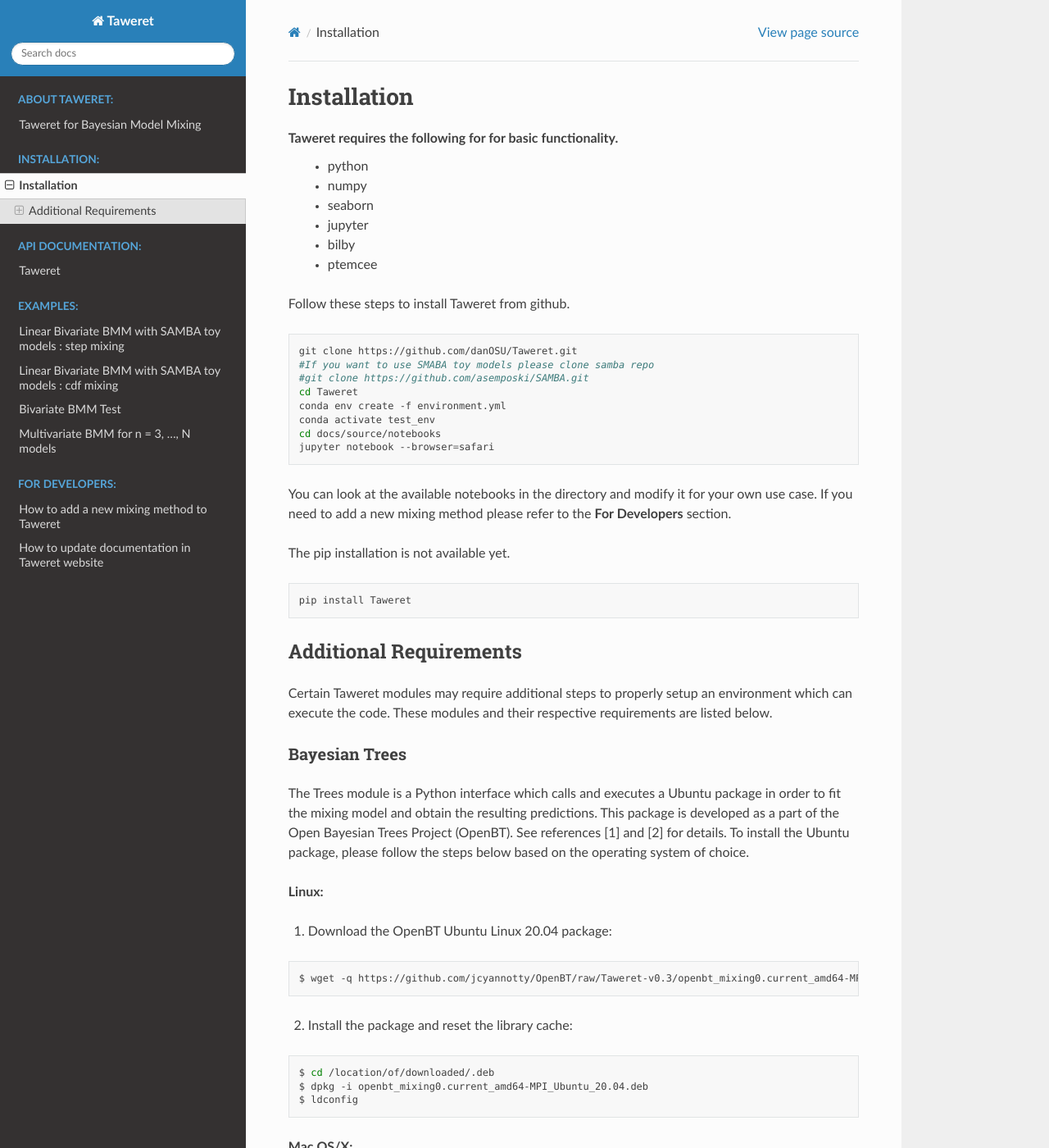
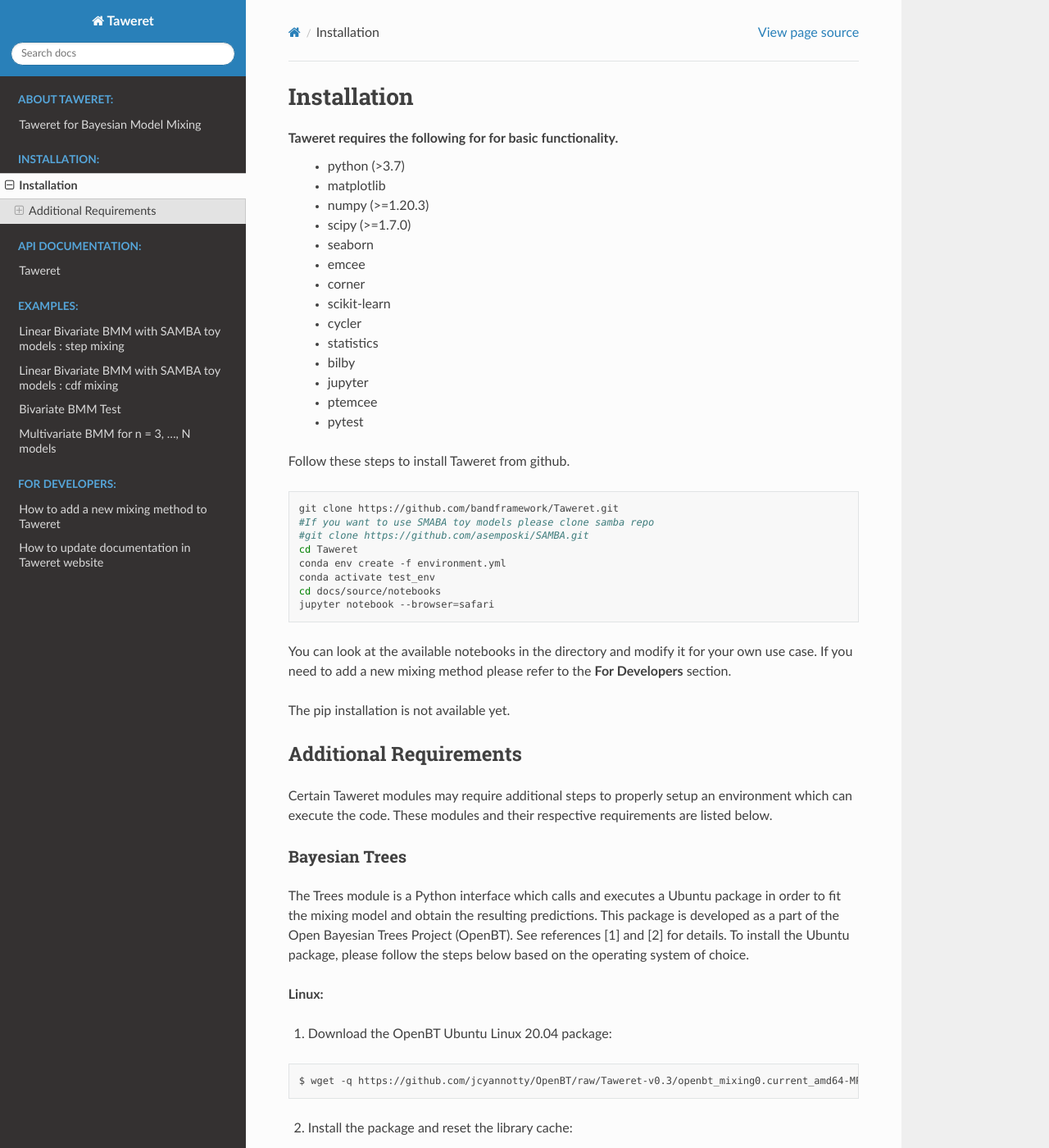
Before and after one commit to bandframework/Taweret, a Sphinx documentation site: the page built from docs/source/installation.rst, in a window 1280 px wide and 1400 px high. Shown: the whole window at 82% size. Built offline with Sphinx 7.4.7 and the Read the Docs theme 2.0.0, drawn with Linux system fonts in a browser that asks for light colours; pages that are not in the unit, such as notebooks, are missing from menus.

Commit message:
Modernizing documentation

```diff
--- a/docs/source/how_to_add_documentation.rst
+++ b/docs/source/how_to_add_documentation.rst
@@ -69,6 +69,6 @@
         git push origin develop
 
 Then make a pull request from your forked repository to
-the ``danOSU/Taweret`` repository, ``develop`` branch.
+the ``bandframework/Taweret`` repository, ``develop`` branch.
 **Note** : You do not have to add or commit anything in
 the ``Taweret/docs/build`` folder.
--- a/docs/source/installation.rst
+++ b/docs/source/installation.rst
@@ -2,18 +2,26 @@
 ============
 
 Taweret requires the following for for basic functionality.
-    - python
-    - numpy
+    - python (>3.7)
+    - matplotlib
+    - numpy (>=1.20.3)
+    - scipy (>=1.7.0)
     - seaborn
+    - emcee
+    - corner
+    - scikit-learn
+    - cycler
+    - statistics
+    - bilby
     - jupyter
-    - bilby
     - ptemcee
+    - pytest
 
 Follow these steps to install Taweret from github.
 
 .. code-block:: bash
 
-    git clone https://github.com/danOSU/Taweret.git
+    git clone https://github.com/bandframework/Taweret.git
     #If you want to use SMABA toy models please clone samba repo
     #git clone https://github.com/asemposki/SAMBA.git
     cd Taweret
@@ -27,9 +35,9 @@
 
 The pip installation is not available yet.
 
-.. code-block:: bash
-
-    pip install Taweret
+.. .. code-block:: bash
+..
+..     pip install Taweret
 
 
 
--- a/requirements.txt
+++ b/requirements.txt
@@ -11,3 +11,4 @@
 typing
 pathlib
 pytest
+ptemcee
```
Also changed, not shown: other parts of docs/source/how_to_add_documentation.rst (+2 -2 lines), other parts of docs/source/installation.rst (+2 -2 lines).
